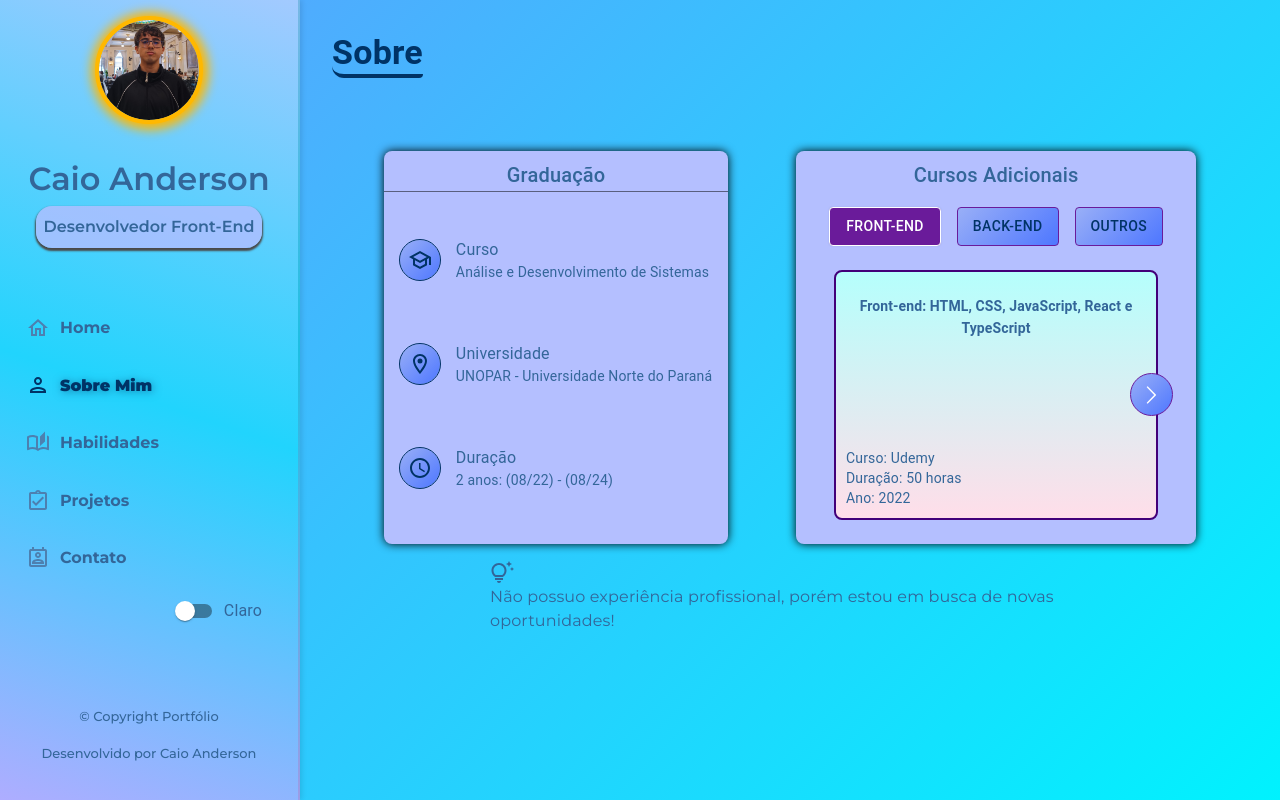
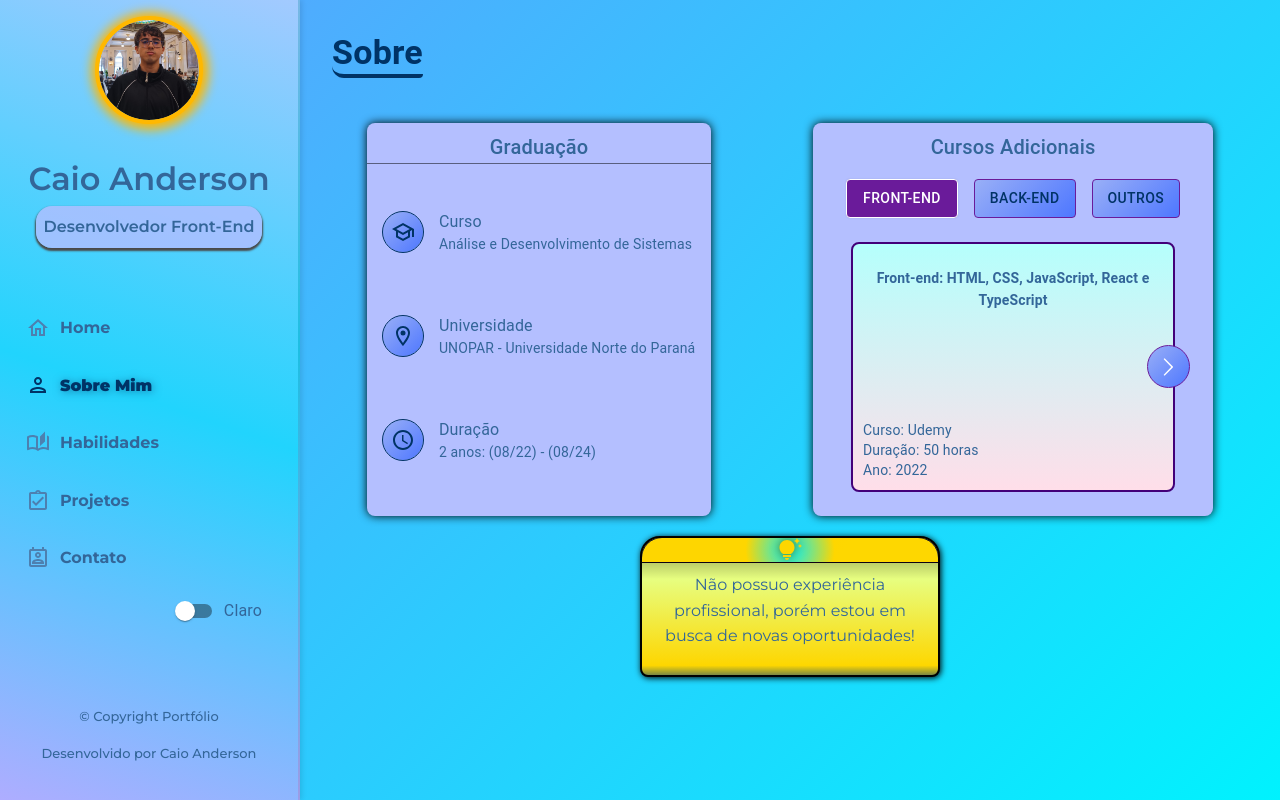
Before and after one commit to CaiooAnderson/CSS-training, a React (Create React App) app in the folder meu-portfolio/: page / in a window 1280 px wide. Both pictures are taken after a click on the button "Sobre Mim". Built offline with nearby package versions, Linux system fonts and the light colour scheme; the HTML template or start-up script is replaced by a standard one; a web font is replaced by a local one.

Commit message:
Adicionando o Hint nos componentes

```diff
--- a/meu-portfolio/src/components/About.js
+++ b/meu-portfolio/src/components/About.js
@@ -41,7 +41,7 @@ const About = () => {
                     </Typography>
                 </Box>
             </Zoom>
-            <Box className='about-center' sx={{ display: 'flex', flexDirection: 'row', width: '100%', justifyContent: 'space-evenly', alignItems: 'center' }}>
+            <Box className='about-center' sx={{ display: 'flex', flexDirection: 'row', width: '100%', justifyContent: 'space-around', alignItems: 'center' }}>
                 <Fade in={true} timeout={2000}>
                     <Box className='about-container' sx={{ maxWidth: 'max-content', borderRadius: '8px', filter: 'drop-shadow(0 0 5px #000)', height: '100%', overflow: 'hidden' }}>
                         <Graduacao />
@@ -54,9 +54,9 @@ const About = () => {
                 </Fade>
             </Box>
                 <Fade in={true} timeout={3000}>
-                    <Typography variant='body1' sx={{ color: '#333', mt: 2, maxWidth: '600px', mx: 'auto' }}>
+                    <Box className='about-hint'>
                         <Hint tips={tips} />
-                    </Typography>
+                    </Box>
                 </Fade>
             </Box>
         </Fade>
--- a/meu-portfolio/src/components/Contact.js
+++ b/meu-portfolio/src/components/Contact.js
@@ -3,17 +3,17 @@ import Hint from './Hint.js'
 const Contact = () => {
 
     const tips = [
-        'Não possuo habilidade em Node.js, que é o mais pedido em mercados',
-        'Aprimorar as habilidades em React pode ser uma boa estratégia',
-        'Considere aprender TypeScript para aumentar suas oportunidades',
         'Conecte-se comigo nas redes sociais para acompanhar meu trabalho e projetos.',
         'Fique à vontade para me enviar uma mensagem, seja sobre projetos ou uma simples troca de ideias.',
+        'Um grande exemplo do CSS sem o JavaScript é: Como uma nave tão linda assim não consegue voar?',
         'Estou a procura de novas oportunidades e colaborações!',
-        'Caso queira me dar algum feedback sobre o meu portfolio fico agradecido, mesmo com elogios ou críticas!',
-        'Este portfolio foi feito com amor, carinho e um pouco de CSS. Bem pouco mesmo..',
+        'Talvez Jack Sparrow não gostaria tanto de TypeScript, pois ele gosta de caminhar fora das leis.',
+        'Caso queira me dar algum feedback sobre o meu portfólio fico agradecido, mesmo com elogios ou críticas!',
         'Então na verdade é só comentar o erro na linha de código que o erro desaparece?',
+        'Este portfólio foi feito com amor, carinho e um pouco de CSS. Bem pouco mesmo..',
         'Acho que os sabres de luz da saga Star Wars possuem o filtro de brightness e drop-shadow muito altos.',
-        'Então foi assim que você começou na programação? Com um hello world? Que chique, o meu foi um comando para tirar o erro de tela azul do meu computador!'
+        'Então foi assim que você começou na programação? Com um hello world? Que chique, o meu foi um comando para tirar o erro de tela azul do meu computador!',
+        'Bônus: Ser programador é passar metade do tempo resolvendo problemas e a outra metade tentando lembrar o que você estava fazendo.'
     ]
 
     return (
--- a/meu-portfolio/src/components/Hint.js
+++ b/meu-portfolio/src/components/Hint.js
@@ -1,10 +1,6 @@
 import React, { useState, useEffect } from 'react';
 import { Fade } from '@mui/material';
-import IconButton from '@mui/material/IconButton';
-import LightbulbOutlinedIcon from '@mui/icons-material/LightbulbOutlined';
-import EmojiObjectsOutlinedIcon from '@mui/icons-material/EmojiObjectsOutlined';
-
-import TipsAndUpdatesOutlinedIcon from '@mui/icons-material/TipsAndUpdatesOutlined';
+import TipsAndUpdatesIcon from '@mui/icons-material/TipsAndUpdates';
 
 const Hint = ({ tips }) => {
     const [index, setIndex] = useState(0);
@@ -18,7 +14,7 @@ const Hint = ({ tips }) => {
 
     return (
         <section className='hint-container'>
-            <TipsAndUpdatesOutlinedIcon className='hint-icon' />
+            <TipsAndUpdatesIcon className='hint-icon' />
             <Fade in={true} timeout={500} key={index}>
                 <p className='hint-text'>{tips[index]}</p>
             </Fade>
--- a/meu-portfolio/src/components/Projects.js
+++ b/meu-portfolio/src/components/Projects.js
@@ -4,17 +4,17 @@ import Hint from './Hint';
 const Projects = () => {
 
     const tips = [
-        'Aqui estão alguns dos meus projetos, ou como gosto de chamar, meus "experimentos de laboratório" onde a magia do código acontece!',
+        'Eis aqui alguns projetos, ou como gosto de chamar: "meus experimentos de laboratório", onde a magia do código acontece!',
+        'Cada projeto aqui representa um passo na minha jornada como desenvolvedor, mostrando o que posso criar.',
         'Acredito que os projetos nunca tem um final ao certo. Sempre possuem uma cara nova, uma nova história..',
-        'Por que fazer um simples "Hello World" se você pode construir um universo inteiro?',
         'Gosto de utilizar projetos pessoais como estudo prático. São neles que percebo que realmente consigo e posso alcançar objetivos.',
         'Se seu projeto não ficou como queria, relaxe. É uma mera ilusão! Os projetos tomam formas diferentes a cada vez que você pensa em algo para adicionar, inovar ou editar.',
         'O quanto você dedicaria em seus projetos? Eu costumo dar mais dedicação aos projetos do que em séries como Stranger Things.',
         'Utilizar o repositório do GitHub para salvar projetos é uma boa ideia!',
         'Os projetos não exigem 100 páginas para ser perfeito. Acredito que ninguém também iria curtir ler 100 páginas de um projeto.',
         'Meu repositório é como um laboratório, o experimento pode explodir, bombar, ou nem funcionar.',
-        '',
-        '',
+        'Estes projetos destacam minha habilidade em trabalhar com diferentes tecnologias e frameworks.',
+        'Bônus: Por que fazer um simples "Hello World" se você pode construir um universo inteiro?'
     ]
 
     const [filter, setFilter] = useState('All');
@@ -44,6 +44,7 @@ const Projects = () => {
                     </div>
                 ))}
             </div>
+            <Hint tips={tips} />
         </section>
     );
 }
--- a/meu-portfolio/src/components/Skills.js
+++ b/meu-portfolio/src/components/Skills.js
@@ -53,6 +53,7 @@ const Skills = () => {
                     </div>
                 ))}
             </div>
+            <Hint tips={tips} />
         </section>
     );
 }
--- a/meu-portfolio/src/styles.css
+++ b/meu-portfolio/src/styles.css
@@ -507,3 +507,67 @@ body.dark-mode .sidebar {
 .lista {
   margin: 32px 0;
 }
+
+
+
+
+
+/* HINT */
+
+.hint-container {
+  width: 300px;
+  min-height: 100px;
+  max-height: 200px;
+  background: linear-gradient(to top, #7c8944 0%, #ffd700 7%, #e8ff80 70%, #7c8944 99%, #ffd700 100%);
+  box-sizing: border-box;
+  border: 2px solid #000;
+  border-bottom-left-radius: 8px;
+  border-bottom-right-radius: 8px;
+  border-top-left-radius: 20px;
+  border-top-right-radius: 20px;
+  filter: drop-shadow(1px 1px 3px #000);
+  overflow: hidden;
+  position: relative;
+  display: flex;
+  flex-direction: column;
+  align-items: center;
+  justify-content: center;
+}
+
+.hint-container .hint-icon {
+  width: 100%;
+}
+
+.hint-icon {
+  color: #ffd700;
+  outline: 1px solid #0e0213;
+  border-top-left-radius: 20px;
+  border-top-right-radius: 20px;
+  background: radial-gradient(circle, #00f2fe 0%, #ffd700 30%);
+}
+
+.hint-icon path {
+  filter: drop-shadow(0px 0px 5px #707100);
+}
+
+.hint-text {
+  width: 100%;
+  padding: 10px;
+  display: flex;
+  align-items: center;
+  justify-content: center;
+  text-align: center;
+  box-sizing: border-box;
+  overflow: hidden;
+  text-overflow: ellipsis;
+}
+
+.about-hint {
+  margin-top: 20px;
+  display: flex;
+  align-items: center;
+  justify-content: center;
+  width: 100%;
+  position: relative;
+  min-height: 100px;
+}
```
